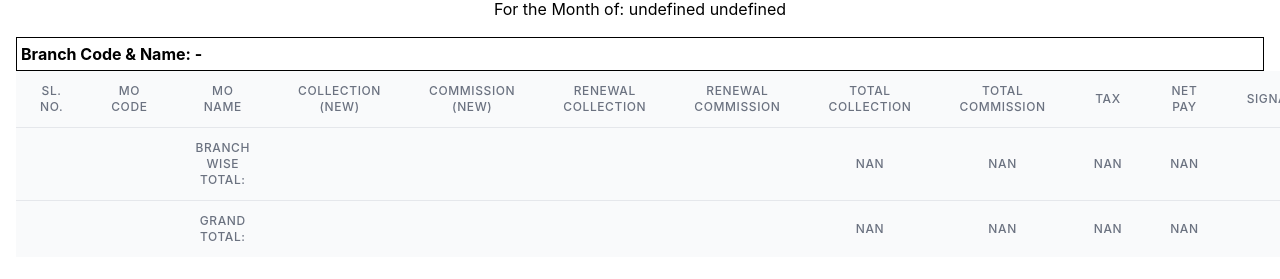
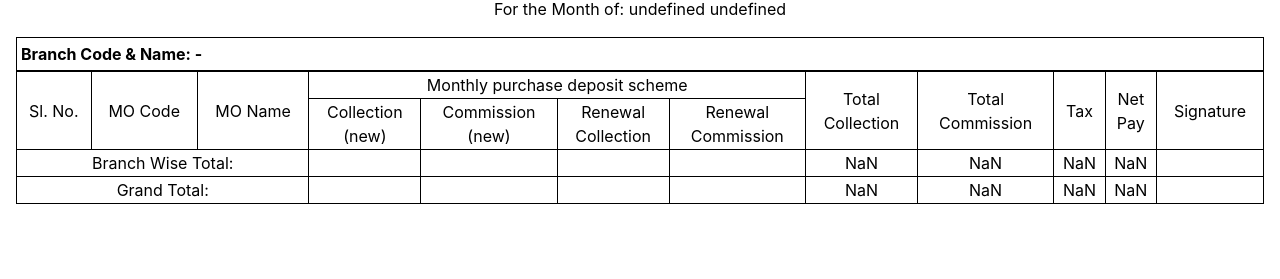
Before and after one commit to COMTECHSOFT/AMCS, a React (Create React App) app: page /commReport in a window 1280 px wide. Shown: the part 131-410 px from the top of the page. Built offline with nearby package versions, Linux system fonts and the light colour scheme.

Commit message:
commission bill report created

```diff
--- a/src/components/CommReport.js
+++ b/src/components/CommReport.js
@@ -31,6 +31,12 @@ function CommReport() {
     }, 0);
   };
 
+  const tableStyles = {
+    style: {
+      border: "1px solid black",
+      borderCollapse: "collapse",
+    },
+  };
   return (
     <div>
       <ReactToPrint
@@ -63,201 +69,163 @@ function CommReport() {
             </h1>
           </div>
         </div>
-        <div className="overflow-x-auto px-4">
-          <table className="table-auto min-w-full divide-y divide-gray-200">
-            <thead>
+        <div className="px-4">
+          <table style={tableStyles.style} className="w-full text-center">
             <tr>
-                <th className="px-6 py-3 text-xs font-medium tracking-wider text-center text-gray-500 uppercase bg-gray-50">
+              <td rowSpan="2" style={tableStyles.style}>
                 Sl. No.
-                </th>
-                <th className="px-6 py-3 text-xs font-medium tracking-wider text-center text-gray-500 uppercase bg-gray-50">
+              </td>
+              <td rowSpan="2" style={tableStyles.style}>
                 MO Code
-                </th>
-                <th className="px-6 py-3 text-xs font-medium tracking-wider text-center text-gray-500 uppercase bg-gray-50">
+              </td>
+              <td rowSpan="2" style={tableStyles.style}>
                 MO Name
-                </th>
-                <th className="px-6 py-3 text-xs font-medium tracking-wider text-center text-gray-500 uppercase bg-gray-50">
-                  Collection (NEW)
-                </th>
-                <th className="px-6 py-3 text-xs font-medium tracking-wider text-center text-gray-500 uppercase bg-gray-50">
-                  Commission (NEW)
-                </th>
-                <th className="px-6 py-3 text-xs font-medium tracking-wider text-center text-gray-500 uppercase bg-gray-50">
-                  Renewal Collection
-                </th>
-                <th className="px-6 py-3 text-xs font-medium tracking-wider text-center text-gray-500 uppercase bg-gray-50">
-                  Renewal Commission
-                </th>
-                <th className="px-6 py-3 text-xs font-medium tracking-wider text-center text-gray-500 uppercase bg-gray-50">
-                  Total Collection
-                </th>
-                <th className="px-6 py-3 text-xs font-medium tracking-wider text-center text-gray-500 uppercase bg-gray-50">
-                  Total Commission
-                </th>
-                <th className="px-6 py-3 text-xs font-medium tracking-wider text-center text-gray-500 uppercase bg-gray-50">
+              </td>
+              <td colspan="4" style={tableStyles.style}>
+                Monthly purchase deposit scheme
+              </td>
+              <td rowSpan="2" style={tableStyles.style}>
+                Total <br /> Collection
+              </td>
+              <td rowSpan="2" style={tableStyles.style}>
+                Total <br /> Commission
+              </td>
+              <td rowSpan="2" style={tableStyles.style}>
                 Tax
-                </th>
-                <th className="px-6 py-3 text-xs font-medium tracking-wider text-center text-gray-500 uppercase bg-gray-50">
-                  Net Pay
-                </th>
-                <th className="px-6 py-3 text-xs font-medium tracking-wider text-center text-gray-500 uppercase bg-gray-50">
+              </td>
+              <td rowSpan="2" style={tableStyles.style}>
+                Net <br /> Pay
+              </td>
+              <td rowSpan="2" style={tableStyles.style}>
                 Signature
-                </th>
+              </td>
             </tr>
-            </thead>
-            <tbody className="divide-y divide-gray-200">
+            <tr>
+              <td style={tableStyles.style}>
+                Collection <br /> (new)
+              </td>
+              <td style={tableStyles.style}>
+                Commission <br /> (new)
+              </td>
+              <td style={tableStyles.style}>
+                Renewal <br /> Collection
+              </td>
+              <td style={tableStyles.style}>
+                Renewal <br /> Commission
+              </td>
+            </tr>
             {location?.state?.commissionData.map((data, index) => {
               return (
-                  <tr key={index}>
-                    <td className="px-6 py-4 whitespace-nowrap">
-                      <div className="text-sm text-center font-medium text-gray-900">
-                        {index + 1}
-                      </div>
+                <tr>
+                  <td style={tableStyles.style}>{index + 1}</td>
+                  <td style={tableStyles.style}>{data.A_CODE}</td>
+                  <td style={tableStyles.style}>{data.NAME}</td>
+                  <td style={tableStyles.style}> {data.NEW_PRM}</td>
+                  <td style={tableStyles.style}> {data.AG_COMM_NEW}</td>
+                  <td style={tableStyles.style}> {data.OTHER_PRM}</td>
+                  <td style={tableStyles.style}> {data.AG_COMM_OTHER}</td>
+                  <td style={tableStyles.style}>
+                    {+data.OTHER_PRM + +data.NEW_PRM}
                   </td>
-                    <td className="px-6 py-4 whitespace-nowrap">
-                      <div className="text-sm text-center text-gray-500">
-                        {data.A_CODE}
-                      </div>
+                  <td style={tableStyles.style}>
+                    {" "}
+                    {+data.AG_COMM_OTHER + +data.AG_COMM_NEW}
                   </td>
-                    <td className="px-6 py-4 whitespace-nowrap">
-                      <div className="text-sm text-gray-500">{data.NAME}</div>
-                    </td>
-                    <td className="px-6 py-4 whitespace-nowrap">
-                      <div className="text-sm text-center text-gray-500">
-                        {data.NEW_PRM}
-                      </div>
-                    </td>
-                    <td className="px-6 py-4 whitespace-nowrap">
-                      <div className="text-sm text-center text-gray-500">
+                  <td style={tableStyles.style}>{` ${
+                    ((+data.AG_COMM_OTHER + +data.AG_COMM_NEW) * 5) / 100
+                  }`}</td>
+                  <td style={tableStyles.style}>
                     {" "}
-                        {data.AG_COMM_NEW}
-                      </div>
-                    </td>
-                    <td className="px-6 py-4 whitespace-nowrap">
-                      <div className="text-sm text-center text-gray-500">
-                        {" "}
-                        {data.OTHER_PRM}
-                      </div>
-                    </td>
-                    <td className="px-6 py-4 whitespace-nowrap">
-                      <div className="text-sm text-center text-gray-500">
-                        {" "}
-                        {data.AG_COMM_OTHER}
-                      </div>
-                    </td>
-                    <td className="px-6 py-4 whitespace-nowrap">
-                      <div className="text-sm text-center text-gray-500">
-                        {+data.OTHER_PRM + +data.NEW_PRM}
-                      </div>
-                    </td>
-                    <td className="px-6 py-4 whitespace-nowrap">
-                      <div className="text-sm text-center text-gray-500">
-                        {+data.AG_COMM_OTHER + +data.AG_COMM_NEW}
-                      </div>
-                    </td>
-                    <td className="px-6 py-4 whitespace-nowrap">
-                      <div className="text-sm text-center text-gray-500">{` ${
-                        ((+data.AG_COMM_OTHER + +data.AG_COMM_NEW) * 5) / 100
-                      }`}</div>
-                    </td>
-                    <td className="px-6 py-4 whitespace-nowrap">
-                      <div className="text-sm text-center text-gray-500">
                     {+data.AG_COMM_OTHER +
                       +data.AG_COMM_NEW -
                       ((+data.AG_COMM_OTHER + +data.AG_COMM_NEW) * 5) / 100}
-                      </div>
                   </td>
-                    <td className="px-6 py-4 whitespace-nowrap">
-                      <div className="text-sm text-center text-gray-500"></div>
-                    </td>
+                  <td style={tableStyles.style}></td>
                 </tr>
               );
             })}
-            </tbody>
-            <thead>
             <tr>
-                <th className="px-6 py-3 text-xs font-medium tracking-wider  text-gray-500 uppercase bg-gray-50"></th>
-                <th className="px-6 py-3 text-xs font-medium tracking-wider  text-gray-500 uppercase bg-gray-50"></th>
-                <th className="px-6 py-3 text-xs font-medium tracking-wider  text-gray-500 uppercase bg-gray-50">
+              <td colSpan="3" style={tableStyles.style}>
                 Branch Wise Total:
-                </th>
-                <th className="px-6 py-3 text-xs font-medium tracking-wider  text-gray-500 uppercase bg-gray-50">
-                  {allNewCollection("NEW_PRM")}
-                </th>
-                <th className="px-6 py-3 text-xs font-medium tracking-wider  text-gray-500 uppercase bg-gray-50">
+              </td>
+              <td style={tableStyles.style}> {allNewCollection("NEW_PRM")}</td>
+              <td style={tableStyles.style}>
+                {" "}
                 {allNewCommission("AG_COMM_NEW")}
-                </th>
-                <th className="px-6 py-3 text-xs font-medium tracking-wider text-gray-500 uppercase bg-gray-50">
+              </td>
+              <td style={tableStyles.style}>
+                {" "}
                 {allRenewalCollection("OTHER_PRM")}
-                </th>
-                <th className="px-6 py-3 text-xs font-medium tracking-wider text-gray-500 uppercase bg-gray-50">
+              </td>
+              <td style={tableStyles.style}>
                 {allRenewalCommission("AG_COMM_OTHER")}
-                </th>
-                <th className="px-6 py-3 text-xs font-medium tracking-wider text-gray-500 uppercase bg-gray-50">
+              </td>
+              <td style={tableStyles.style}>
+                {" "}
                 {allNewCollection("NEW_PRM") +
                   allRenewalCollection("OTHER_PRM")}
-                </th>
-                <th className="px-6 py-3 text-xs font-medium tracking-wider text-gray-500 uppercase bg-gray-50">
+              </td>
+              <td style={tableStyles.style}>
                 {allNewCommission("AG_COMM_NEW") +
                   allRenewalCommission("AG_COMM_OTHER")}
-                </th>
-                <th className="px-6 py-3 text-xs font-medium tracking-wider text-gray-500 uppercase bg-gray-50">
+              </td>
+              <td style={tableStyles.style}>
+                {" "}
                 {(allNewCommission("AG_COMM_NEW") * 5 +
                   allRenewalCommission("AG_COMM_OTHER") * 5) /
                   100}
-                </th>
-                <th className="px-6 py-3 text-xs font-medium tracking-wider text-center text-gray-500 uppercase bg-gray-50">
+              </td>
+              <td style={tableStyles.style}>
+                {" "}
                 {allNewCommission("AG_COMM_NEW") +
                   allRenewalCommission("AG_COMM_OTHER") -
                   (allNewCommission("AG_COMM_NEW") * 5 +
                     allRenewalCommission("AG_COMM_OTHER") * 5) /
                     100}
-                </th>
-                <th className="px-6 py-3 text-xs font-medium tracking-wider text-center text-gray-500 uppercase bg-gray-50"></th>
+              </td>
+              <td style={tableStyles.style}></td>
             </tr>
-            </thead>
-            <thead>
             <tr>
-                <th className="px-6 py-3 text-xs font-medium tracking-wider  text-gray-500 uppercase bg-gray-50"></th>
-                <th className="px-6 py-3 text-xs font-medium tracking-wider  text-gray-500 uppercase bg-gray-50"></th>
-                <th className="px-6 py-3 text-xs font-medium tracking-wider  text-gray-500 uppercase bg-gray-50">
+              <td colSpan="3" style={tableStyles.style}>
                 Grand Total:
-                </th>
-                <th className="px-6 py-3 text-xs font-medium tracking-wider  text-gray-500 uppercase bg-gray-50">
-                  {allNewCollection("NEW_PRM")}
-                </th>
-                <th className="px-6 py-3 text-xs font-medium tracking-wider  text-gray-500 uppercase bg-gray-50">
+              </td>
+              <td style={tableStyles.style}> {allNewCollection("NEW_PRM")}</td>
+              <td style={tableStyles.style}>
+                {" "}
                 {allNewCommission("AG_COMM_NEW")}
-                </th>
-                <th className="px-6 py-3 text-xs font-medium tracking-wider text-gray-500 uppercase bg-gray-50">
+              </td>
+              <td style={tableStyles.style}>
+                {" "}
                 {allRenewalCollection("OTHER_PRM")}
-                </th>
-                <th className="px-6 py-3 text-xs font-medium tracking-wider text-gray-500 uppercase bg-gray-50">
+              </td>
+              <td style={tableStyles.style}>
                 {allRenewalCommission("AG_COMM_OTHER")}
-                </th>
-                <th className="px-6 py-3 text-xs font-medium tracking-wider text-gray-500 uppercase bg-gray-50">
+              </td>
+              <td style={tableStyles.style}>
+                {" "}
                 {allNewCollection("NEW_PRM") +
                   allRenewalCollection("OTHER_PRM")}
-                </th>
-                <th className="px-6 py-3 text-xs font-medium tracking-wider text-gray-500 uppercase bg-gray-50">
+              </td>
+              <td style={tableStyles.style}>
                 {allNewCommission("AG_COMM_NEW") +
                   allRenewalCommission("AG_COMM_OTHER")}
-                </th>
-                <th className="px-6 py-3 text-xs font-medium tracking-wider text-gray-500 uppercase bg-gray-50">
+              </td>
+              <td style={tableStyles.style}>
+                {" "}
                 {(allNewCommission("AG_COMM_NEW") * 5 +
                   allRenewalCommission("AG_COMM_OTHER") * 5) /
                   100}
-                </th>
-                <th className="px-6 py-3 text-xs font-medium tracking-wider text-center text-gray-500 uppercase bg-gray-50">
+              </td>
+              <td style={tableStyles.style}>
+                {" "}
                 {allNewCommission("AG_COMM_NEW") +
                   allRenewalCommission("AG_COMM_OTHER") -
                   (allNewCommission("AG_COMM_NEW") * 5 +
                     allRenewalCommission("AG_COMM_OTHER") * 5) /
                     100}
-                </th>
-                <th className="px-6 py-3 text-xs font-medium tracking-wider text-center text-gray-500 uppercase bg-gray-50"></th>
+              </td>
+              <td style={tableStyles.style}></td>
             </tr>
-            </thead>
           </table>
         </div>
       </div>
```
Lines whose indentation alone changed are shown as unchanged.
